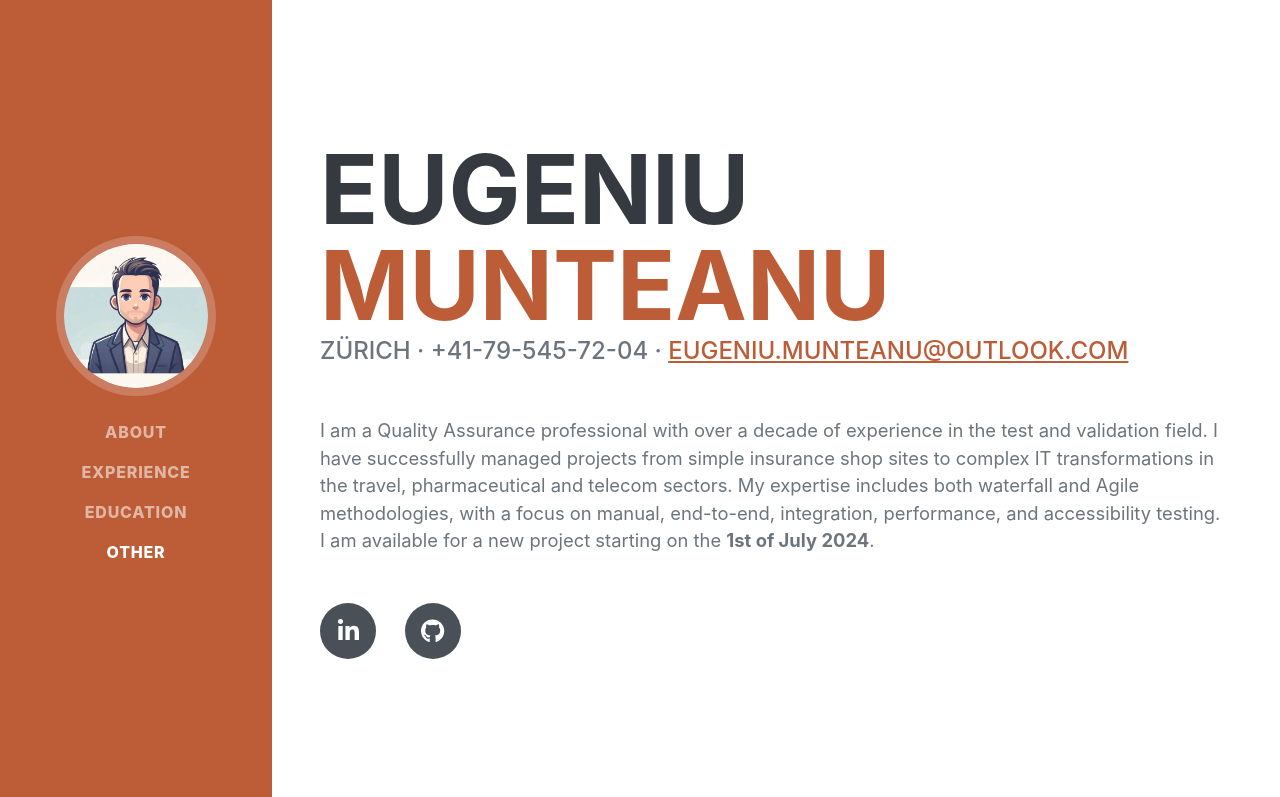
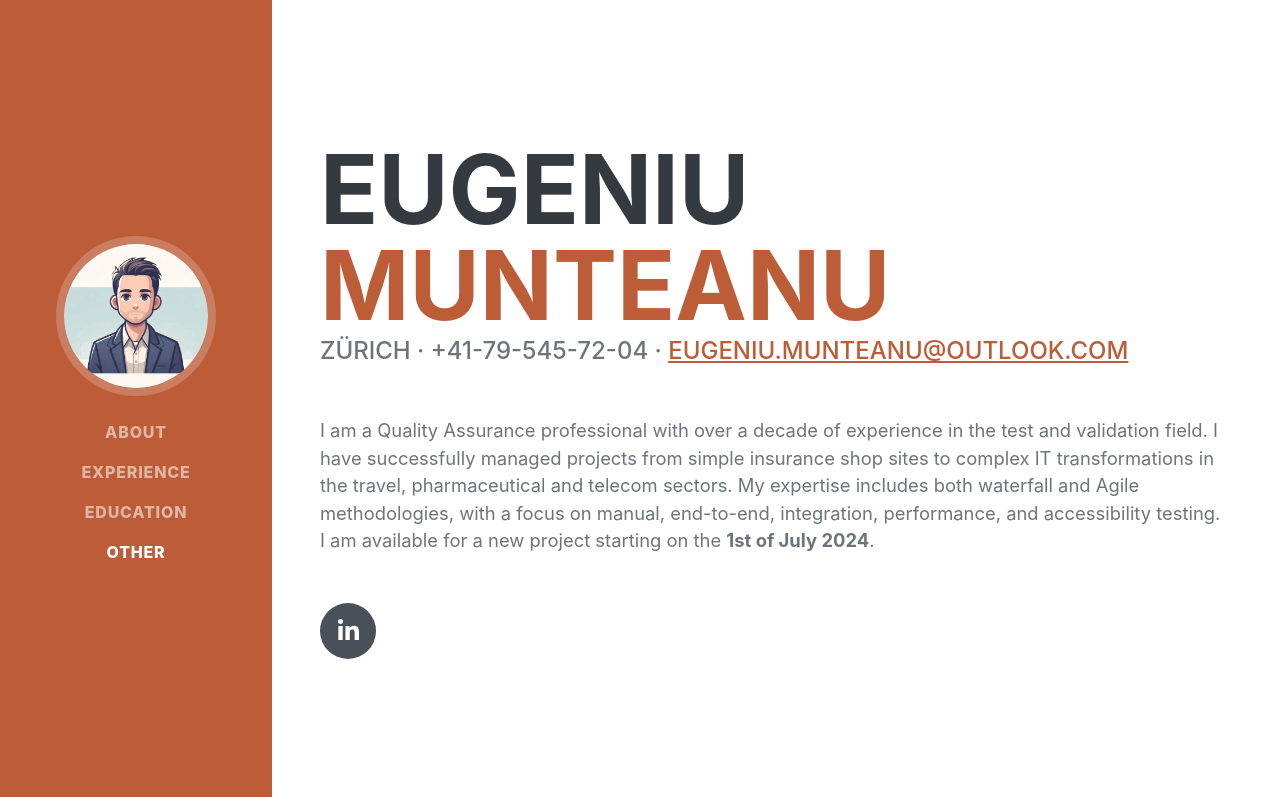
Before and after one commit to emunteanu/emunteanu.github.io, a plain HTML site: page index.html in a window 1280 px wide. Shown: the top 797 px of the page. Drawn offline with nearby package versions, Linux system fonts and the light colour scheme; a web font is replaced by a local one.

Commit message:
remove github profile link

```diff
--- a/index.html
+++ b/index.html
@@ -52,7 +52,7 @@
                     </p>
                     <div class="social-icons">
                         <a class="social-icon" href="https://www.linkedin.com/in/emunteanu" target="_blank"><i class="fab fa-linkedin-in"></i></a>
-                        <a class="social-icon" href="https://emunteanu.github.io" target="_blank"><i class="fab fa-github"></i></a>
+                        <!-- <a class="social-icon" href="https://emunteanu.github.io" target="_blank"><i class="fab fa-github"></i></a> -->
                     </div>
                 </div>
             </section>
```
